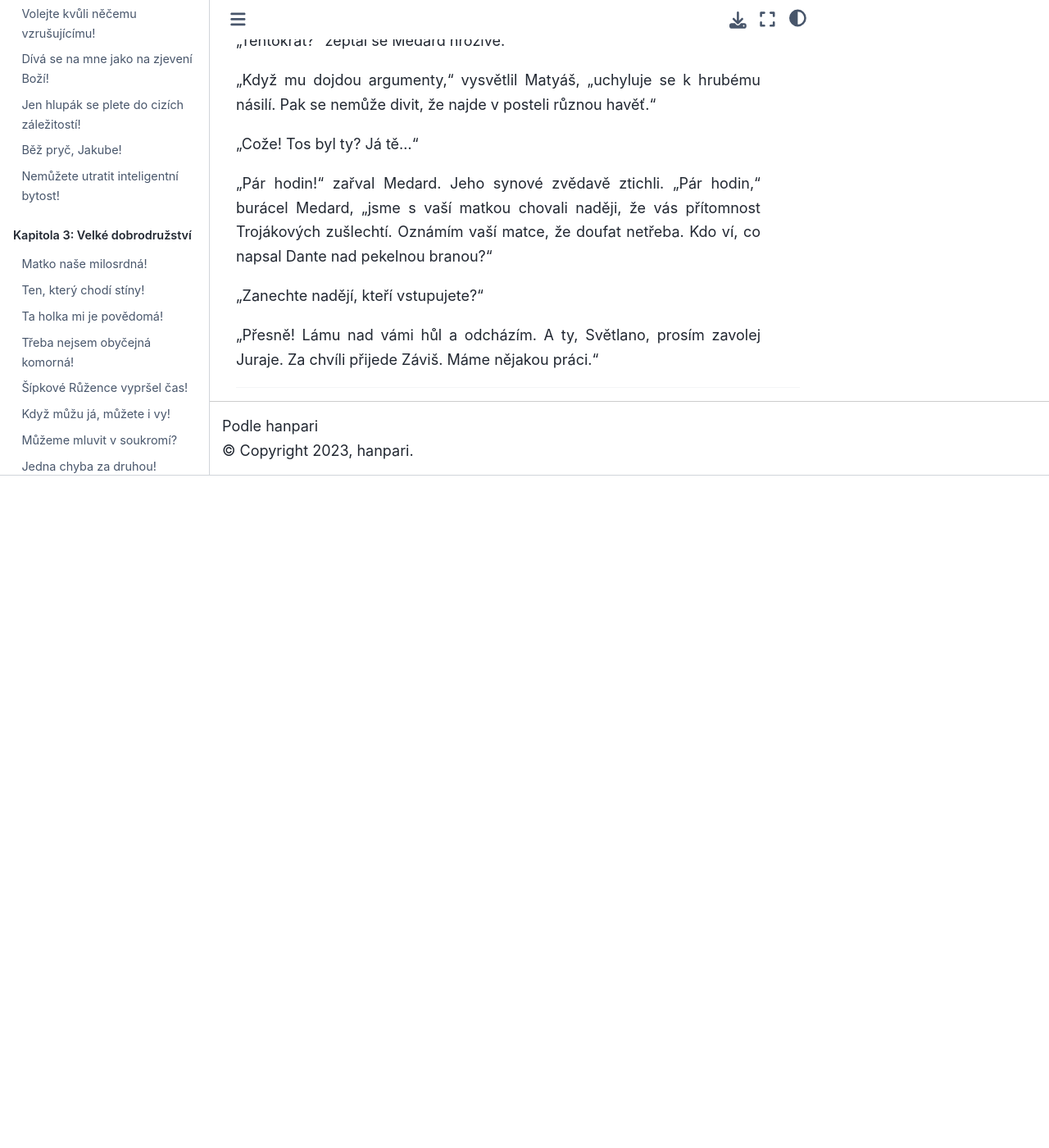
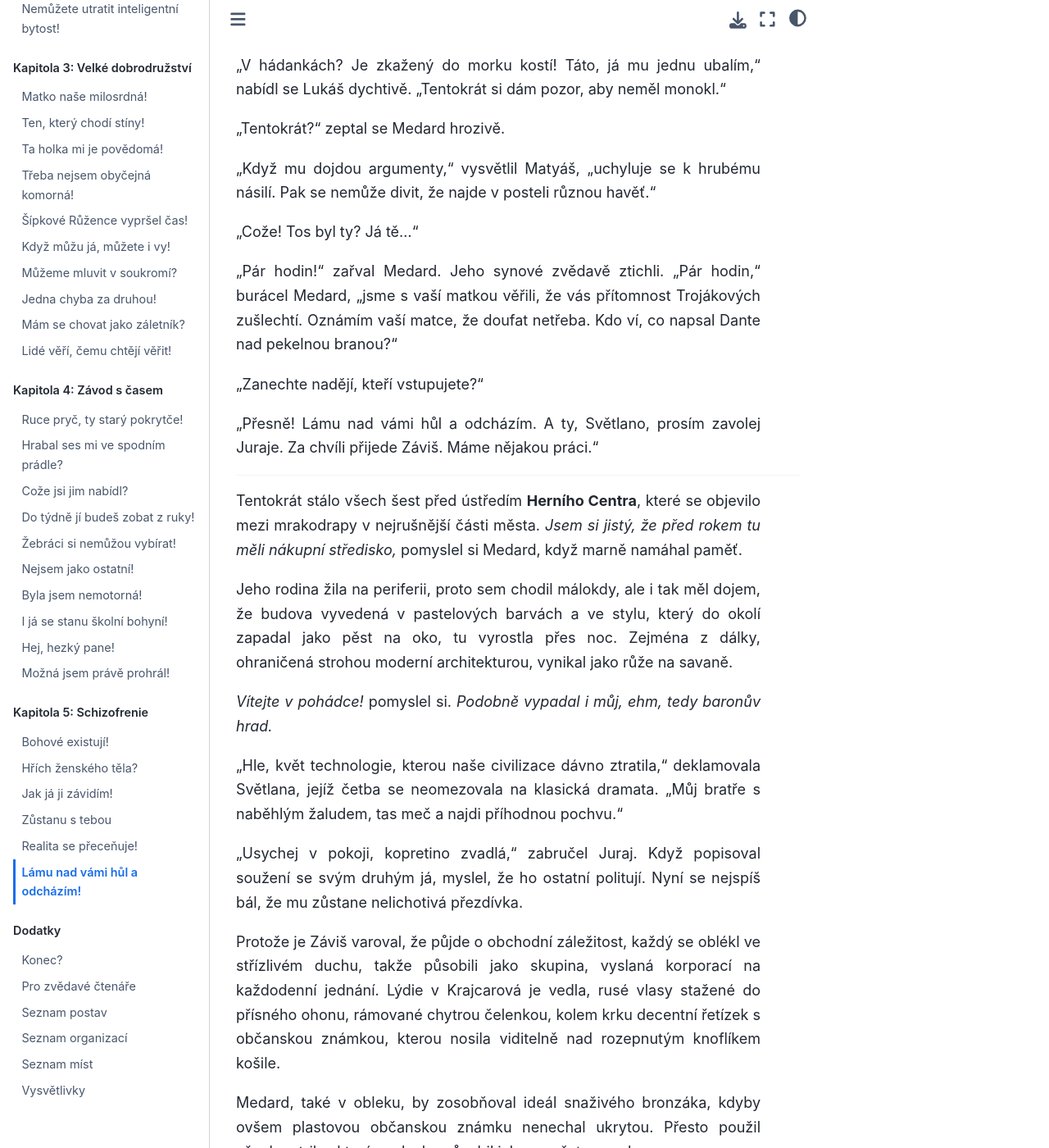
Before and after one commit to hanpari/sest-spolecniku, a Sphinx documentation site: the page built from source/sest_spolecniku/005-schizofrenie/6.md, in a window 1280 px wide and 1400 px high, scrolled down 3052 px. Shown: the whole window at 82% size. Built offline with Sphinx 7.4.7 and the Sphinx Book theme 1.1.4, drawn with Linux system fonts in a browser that asks for light colours; before the commit the page ends 3632 px from its top, so only the background shows below that; some of the changed text lies outside the part shown.

Commit message:
Nesud jine podle vzhledu

```diff
--- a/source/index.rst
+++ b/source/index.rst
@@ -92,6 +92,8 @@ Pokud na některé narazíte, upozorněte na ně prosím autora.
    sest_spolecniku/005-schizofrenie/2.md
    sest_spolecniku/005-schizofrenie/3.md
    sest_spolecniku/005-schizofrenie/4.md
+   sest_spolecniku/005-schizofrenie/5.md
+   sest_spolecniku/005-schizofrenie/6.md
 
 
 
--- a/source/sest_spolecniku/005-schizofrenie/6.md
+++ b/source/sest_spolecniku/005-schizofrenie/6.md
@@ -52,19 +52,21 @@ Když Světlana pozdrav klidně opětovala, Medard pocítil k mladšímu synovi
 
 "Já jsem prvok? Já jo? Ty sis ani nezapamatoval její jméno. Si myslíš, že nevím, proč jí říkáš krásko."
 
-"Každé holce říkám krásko," odsekl Matyáš. "Je dost nepohodlné si pamatovat všechna ta jména. Pokud sis nevšiml, každá se jmenuje jinak."
+"Každé buchtě říkám krásko," odsekl Matyáš. "Je dost nepohodlné si pamatovat všechny. Pokud sis nevšiml, každá se jmenuje jinak."
 
-Medard, který rázem ztratil veškerou úctu, kterou k synovi cítil, se nadechl.
+Medard, který rázem ztratil veškerou úctu, kterou k synovi cítil, se nadechl. *Jejich výchova jde na mou hlavu!*
 
 "Ticho, oba dva," zahřměl. "Budete se chovat slušně!"
 
 "To je v pořádku, barone," zasmála se Světlana, nijak nedotčená slovní přestřelkou. "S Jurajem není žádná legrace. Klidně bych ho za ty dva vyměnila."
 
-"Safra, táto, proč ti říká barone?" ozval se Lukáš podezřívavě a vykoukl ze dveří. Matyáš jen světácky nadzvedl obočí a nenápadně Medardovi ukázal vztyčený palec. "*Même un vieux matou aime les petits chatons!*" zachraptěl vyžilým hlasem.
+"Safra, táto, proč ti říká barone?" ozval se Lukáš podezřívavě a vykoukl ze dveří. Matyáš světácky nadzvedl obočí a nenápadně Medardovi ukázal vztyčený palec. "*Même un vieux matou aime les petits chatons!*" zachraptěl vyžilým hlasem.
 
 "Co říkal?" zeptal se Medard podezřívavě, když se Světlana zachechtala.
 
-"Táto, já mu jednu ubalím," nabídl se Lukáš dychtivě. "Tentokrát si dám pozor, aby neměl monokl."
+Ta se zatvářila jako nevinnost sama: "I starý kocour má rád malá koťátka? Mluví v hádankách, že ano? Možná jsem špatně rozuměla."
+
+"V hádankách? Je zkažený do morku kostí! Táto, já mu jednu ubalím," nabídl se Lukáš dychtivě. "Tentokrát si dám pozor, aby neměl monokl."
 
 "Tentokrát?" zeptal se Medard hrozivě.
 
@@ -72,10 +74,60 @@ Medard, který rázem ztratil veškerou úctu, kterou k synovi cítil, se nadech
 
 "Cože! Tos byl ty? Já tě..."
 
-"Pár hodin!" zařval Medard. Jeho synové zvědavě ztichli. "Pár hodin," burácel Medard, "jsme s vaší matkou chovali naději, že vás přítomnost Trojákových zušlechtí. Oznámím vaší matce, že doufat netřeba. Kdo ví, co napsal Dante nad pekelnou branou?"
+"Pár hodin!" zařval Medard. Jeho synové zvědavě ztichli. "Pár hodin," burácel Medard, "jsme s vaší matkou věřili, že vás přítomnost Trojákových zušlechtí. Oznámím vaší matce, že doufat netřeba. Kdo ví, co napsal Dante nad pekelnou branou?"
 
 "Zanechte nadějí, kteří vstupujete?"
 
 "Přesně! Lámu nad vámi hůl a odcházím. A ty, Světlano, prosím zavolej Juraje. Za chvíli přijede Záviš. Máme nějakou práci."
 
 ***
+
+Tentokrát stálo všech šest  před ústředím **Herního Centra**, které se objevilo mezi mrakodrapy v nejrušnější části města. *Jsem si jistý, že před rokem tu měli nákupní středisko,* pomyslel si Medard, když marně namáhal paměť.
+
+Jeho rodina žila na periferii, proto sem chodil málokdy, ale i tak měl dojem, že budova vyvedená v pastelových barvách a ve stylu, který do okolí zapadal jako pěst na oko, tu vyrostla přes noc. Zejména z dálky, ohraničená strohou moderní architekturou, vynikal jako růže na savaně.
+
+*Vítejte v pohádce!* pomyslel si. *Podobně vypadal i můj, ehm, tedy baronův hrad.*
+
+"Hle, květ technologie, kterou naše civilizace dávno ztratila," deklamovala Světlana, jejíž četba se neomezovala na klasická dramata. "Můj bratře s naběhlým žaludem, tas meč a najdi příhodnou pochvu."
+
+"Usychej v pokoji, kopretino zvadlá," zabručel Juraj. Když popisoval soužení se svým druhým já, myslel, že ho ostatní politují. Nyní se nejspíš bál, že mu zůstane nelichotivá přezdívka.
+
+Protože je Záviš varoval, že půjde o obchodní záležitost, každý se oblékl ve střízlivém duchu, takže působili jako skupina, vyslaná korporací na každodenní jednání. Lýdie v Krajcarová je vedla, rusé vlasy stažené do přísného ohonu, rámované chytrou čelenkou, kolem krku decentní řetízek s občanskou známkou, kterou nosila viditelně nad rozepnutým knoflíkem košile.
+
+Medard, také v obleku, by zosobňoval ideál snaživého bronzáka, kdyby ovšem plastovou občanskou známku nenechal ukrytou. Přesto použil všechny triky, které znal, aby působil jako zaměstnanec korporace.
+
+Pod paží svíral koženou aktovku, na nose kostěné brýle luxusní značky, které kdysi v koupil od pouličních rabiátů a které nějaký stříbrný bral na efekt, protože jim chyběla dioptrická skla. Původní majitel se jich zbavil snad proto, že se zatmívala v nejnevhodnější okamžik, takže Medard sem tam do něčeho vrazil.
+
+Za ním šla Světlana a spol. Sourozenci Trojákovi by vypadali jako ze žurnálu, kdyby se Světlana divoce nesmála, od rána ve výborné náladě, zatímco Juraj se kabonil a dával přednost společnosti Gabriely. Ale i tak jeho zjev přitahoval pozornost kolemjdoucích studentek, které na jeho společnici vrhaly nepřátelské pohledy.
+
+"Nechápu," ušklíbla se jedna, když procházela kolem nich, "co ten polobůh na ní vidí. Na chudince zbědované."
+
+Takové odmítnutí Medarda zarazilo, protože Gabriela mu nepřišla o nic méně atraktivní než Světlana. Ale přesto kolemjdoucí dračice dokázaly rozeznat, že ti dva nepocházejí ze stejných poměrů. *Prozradily ji šaty? Doplňky? Pleť?*
+
+Celý nejistý si uvědomil, že celá ta léta možná žil v iluzi, když se maskoval za bronzového občana. *Možná všichni poznali na první pohled, že jsem prachsprostý plasťák. Já - komická figurka!*
+
+"Polobůh," zamumlal, aby skryl rozpaky, o kterých nikdo kromě něj netušil. "Není Světlana bohyně?"
+
+"Já jsem," zasmála se Světlana, "ale on ne."
+
+"Já také ne," ozvala se Gabriela. "Nezařadili mne do hodnocení."
+
+"Hodnocení?"
+
+"Ano," vzdychl si Juraj. "Na univerzitě existuje žebříček celkového hodnocení studentů. Porotci, kteří nemají nic společného se studentskou radou, jak zdůrazňuje její předseda, jsou přísně anonymní. Berou v potaz vzhled, rodinné styky - a údajně i studijní výsledky. A o tom posledním každý pochybuje."
+
+"To je svinstvo!"
+
+*Už lépe chápu, proč Lukáš protestoval. Jak by se mohl umístit - on se svým zázemím?*
+
+"Svinstvo?" ušklíbl se Juraj. "Některé se v tom vyžívají. Za bioaktivní krém by prodaly vlastní matku. Ale abych odpověděl na vaši otázku, pane Medarde - ty holky, nad kterými by jeden zaplakal, patří k univerzitě a nejspíš vědí, že patřím na samý chvost těch, kterým říkají polobohové. Nejsem dost pohledný a zazobaný, abych mohl být bůh."
+
+"Oba dva jsme na chvostu," podotkla Světlana. "Přísně vzato, ani já ve své kategorie nemám co dělat. Zaslechla jsem, že jsem si zašpásovala s půlkou poroty, abych se dostala na horu nejsvatější."
+
+"Kdo to říká?" zeptal se Juraj napruženě, náhle zcela na její straně.
+
+"Vím já? Drby nebývají podepsané."
+
+*Vsadím se, že Lukáš by takovým zvěstem věřil,* pomyslel si Medard a udělal si poznámku, že musí se syny promluvit a udělat přednášku na téma: Nesuď jiné podle vzhledu!
+
+*Což je mimochodem něco, co dělám celý život!* napadlo ho a pohledem zabloudil na Záviše.
```
Also changed, not shown: other parts of source/sest_spolecniku/005-schizofrenie/6.md (+3 -3 lines).
